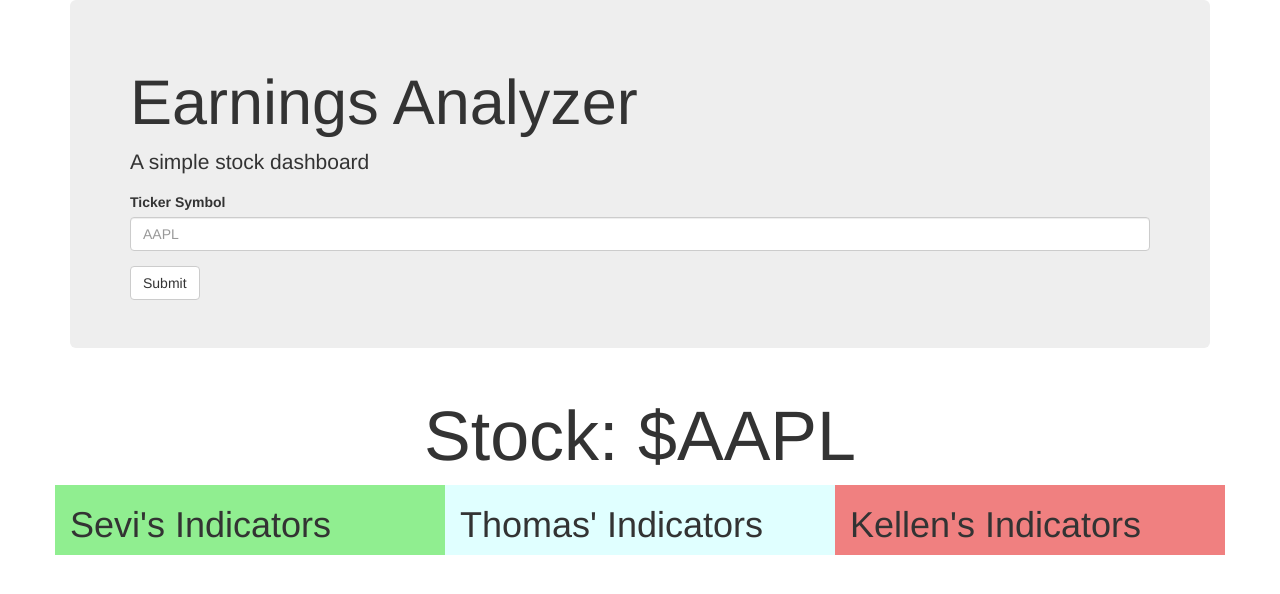
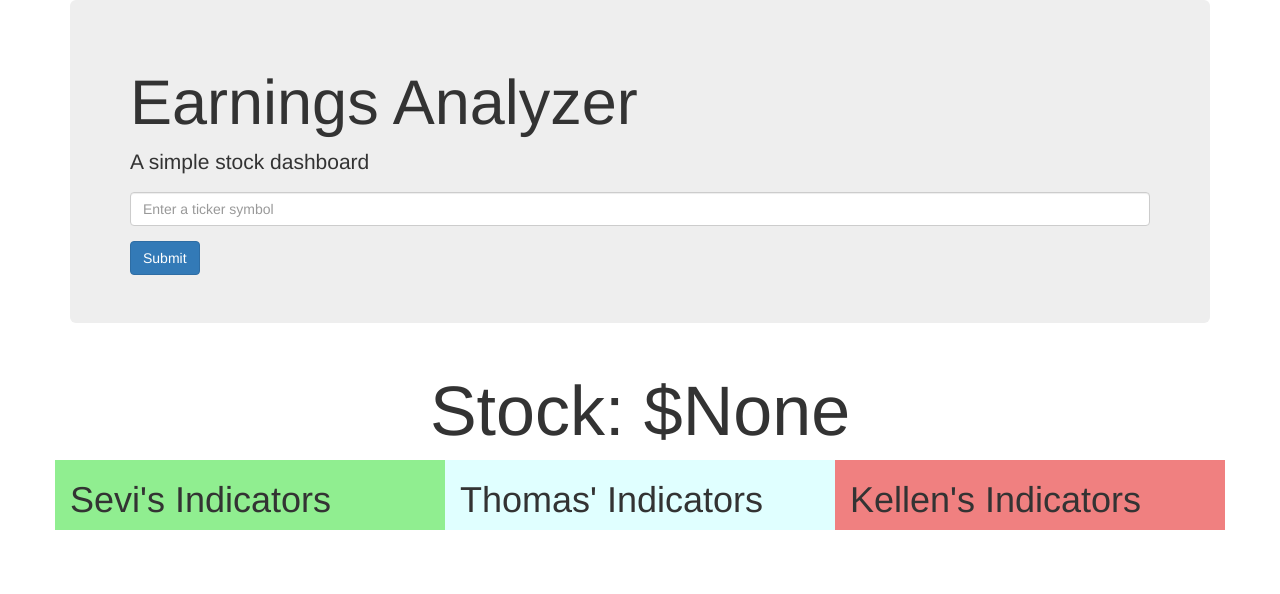
Before and after one commit to kellensabhlok/stockbot, a Flask app: page / in a window 1280 px wide. Shown: the top 594 px of the page. Run offline with Flask 2, Linux system fonts and the light colour scheme; some libraries are stand-ins or nearby versions.

Commit message:
finalize template for code

```diff
--- a/main.py
+++ b/main.py
@@ -1,4 +1,7 @@
 from flask import Flask, render_template, request, redirect, url_for
+# import module.py in the modules folder
+from modules.module import get_name
+
 
 app = Flask(__name__)
 
@@ -6,9 +9,16 @@
 @app.route('/')
 @app.route('/<stock_name>')
 def index(stock_name='AAPL'):
+    # from the query string of the url, get the stock name
+    stock_name = request.args.get('ticker')
+
+
     test = "hi"
     # show the user the index.html page from the template folder
     return render_template('index.html', stock_name=stock_name, test=test)
 
+
+
+
 if __name__ == '__main__':
     app.run(debug=True)
--- /dev/null
+++ b/modules/module.py
@@ -0,0 +1,2 @@
+def get_name():
+    return 'module'
--- a/templates/index.html
+++ b/templates/index.html
@@ -24,13 +24,15 @@
             <h1>Earnings Analyzer</h1>
             <p>A simple stock dashboard</p>
 
-            <!-- create a form to enter a ticker symbol for a stock, when you hit enter it redirects to the stock page. For example, if they input AAPL, it redirects to the /aapl page -->
-            <form action="/stock" method="post">
+            <!-- create a form to enter a ticker symbol for a stock, when you hit enter it redirects to the page you inputted. For example, if they input AAPL,
+                 it redirects to the /aapl page. If you enter SPY, it goes to /spy -->
+            <form action="/">
                 <div class="form-group">
-                    <label for="ticker">Ticker Symbol</label>
-                    <input type="text" class="form-control" id="ticker" name="ticker" placeholder="AAPL">
+                    <input type="text" class="form-control" name="ticker" placeholder="Enter a ticker symbol">
                 </div>
-                <button type="submit" class="btn btn-default">Submit</button>
+                <button type="submit" class="btn btn-primary">Submit</button>
+            </form>
+
 
         </div>
     </div>
```
